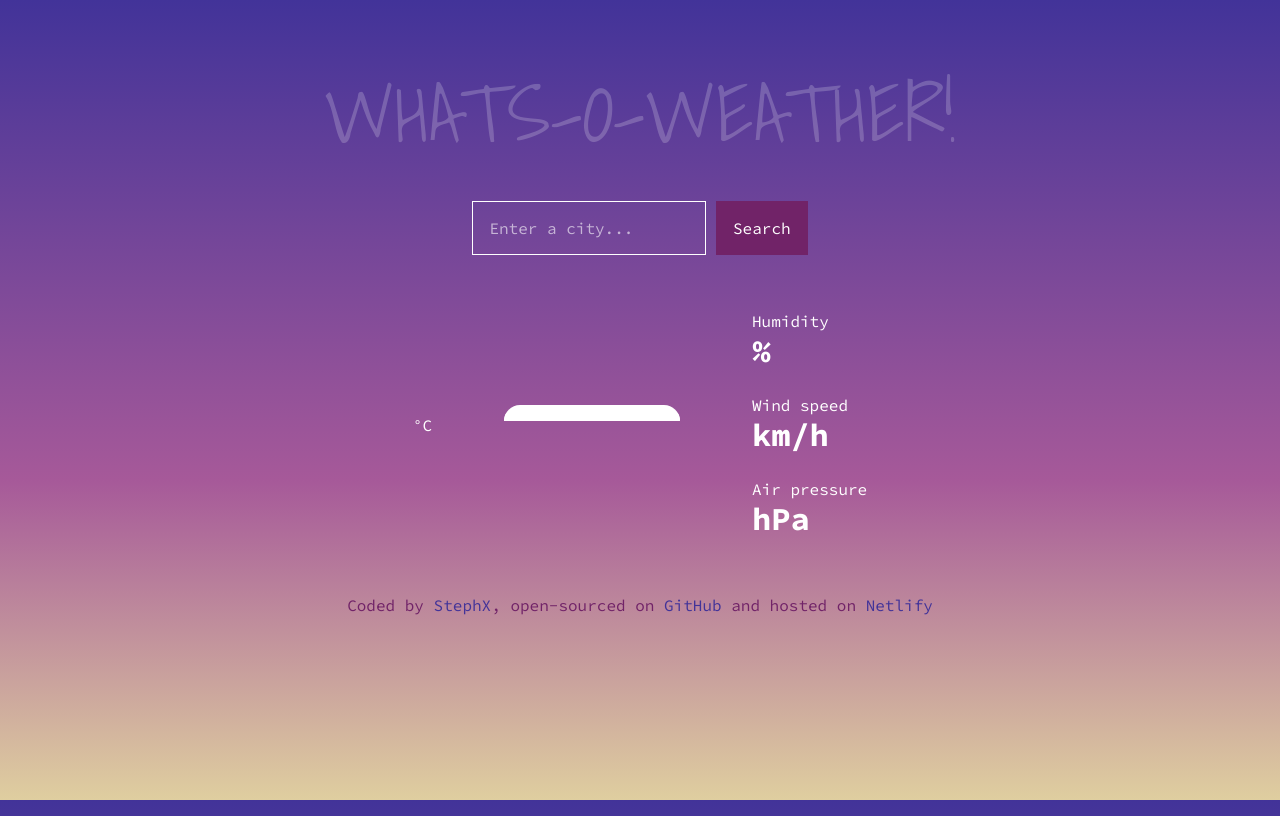
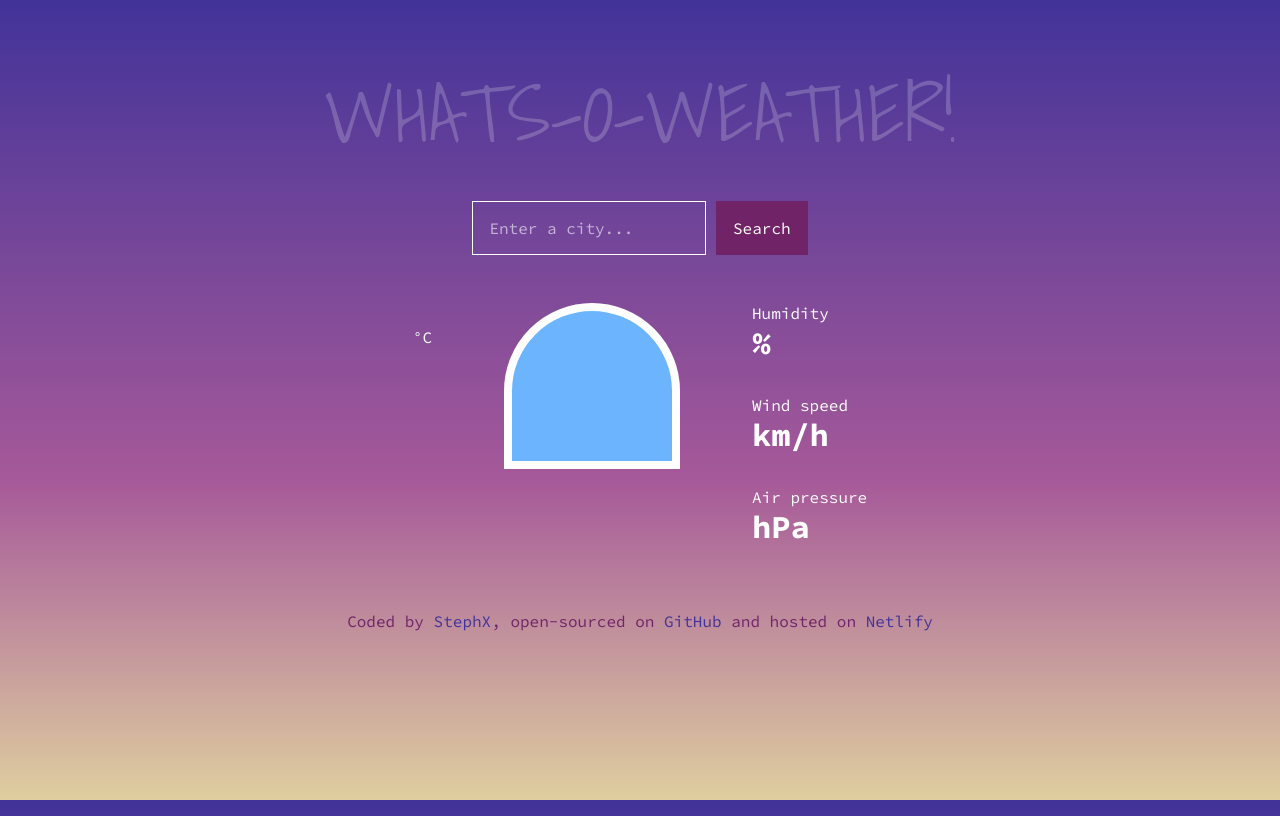
Before and after one commit to stephxho/what-so-weather, a plain HTML site: page index.html in a window 1280 px wide. Drawn offline with nearby package versions, Linux system fonts and the light colour scheme; no server answers.

Commit message:
Updated layout

```diff
--- a/src/index.css
+++ b/src/index.css
@@ -97,7 +97,13 @@ input:focus {
   border-radius: 100px 100px 0px 0px;
   border: 8px solid white;
   width: 100%;
+  height: 150px;
   text-align: center;
+  margin-top: 16px;
+}
+
+.icon-container img {
+  width: 160px;
 }
 
 .description p {
@@ -128,6 +134,7 @@ input:focus {
   justify-content: center;
   gap: 80px;
   flex-wrap: wrap;
+  align-items: flex-start;
 }
 
 .forecast {
@@ -141,7 +148,7 @@ input:focus {
 }
 
 .current-details div {
-  margin: 24px 0px;
+  margin: 16px 0px 32px 0px;
 }
 
 .current-temperature {
```
